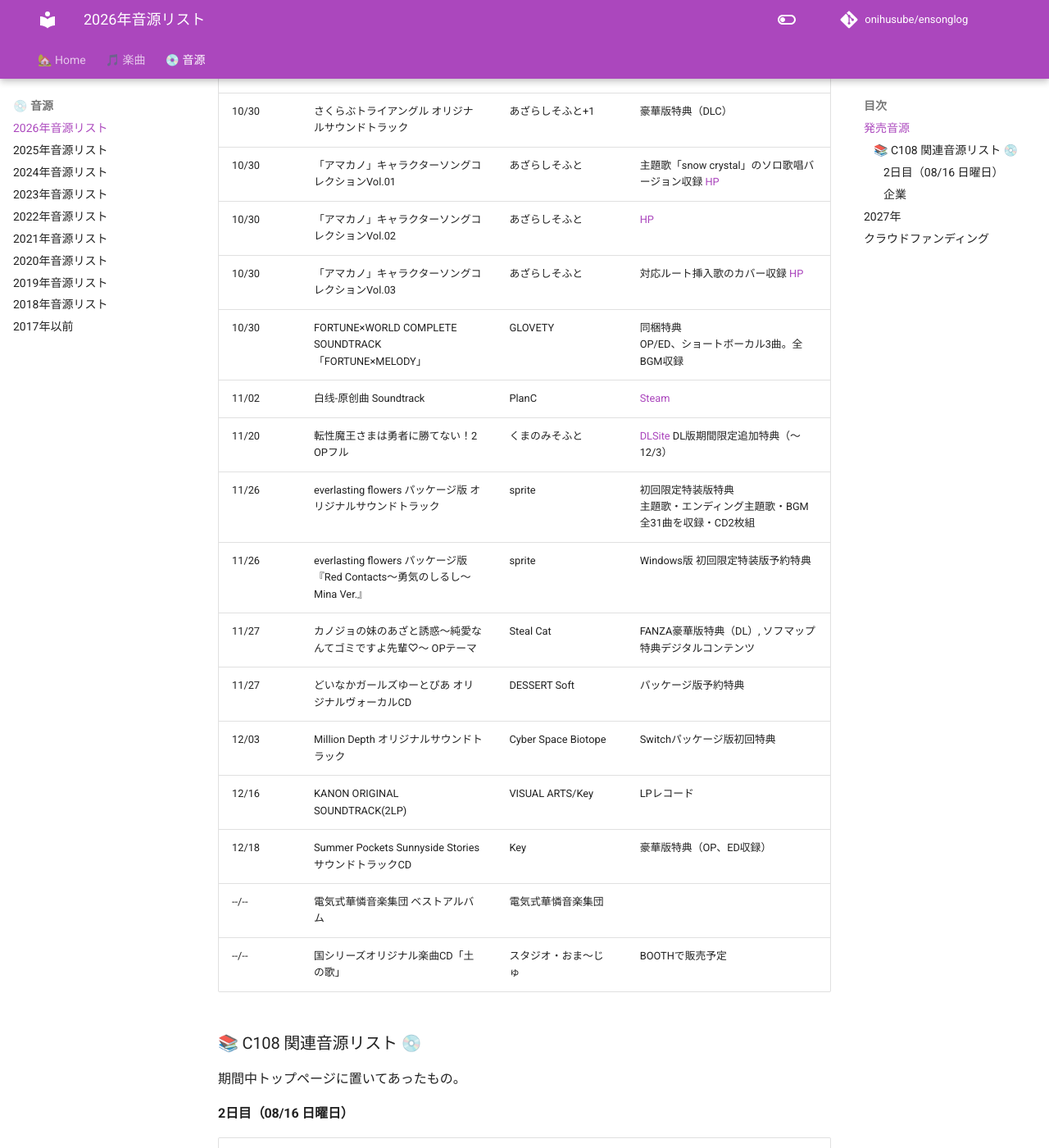
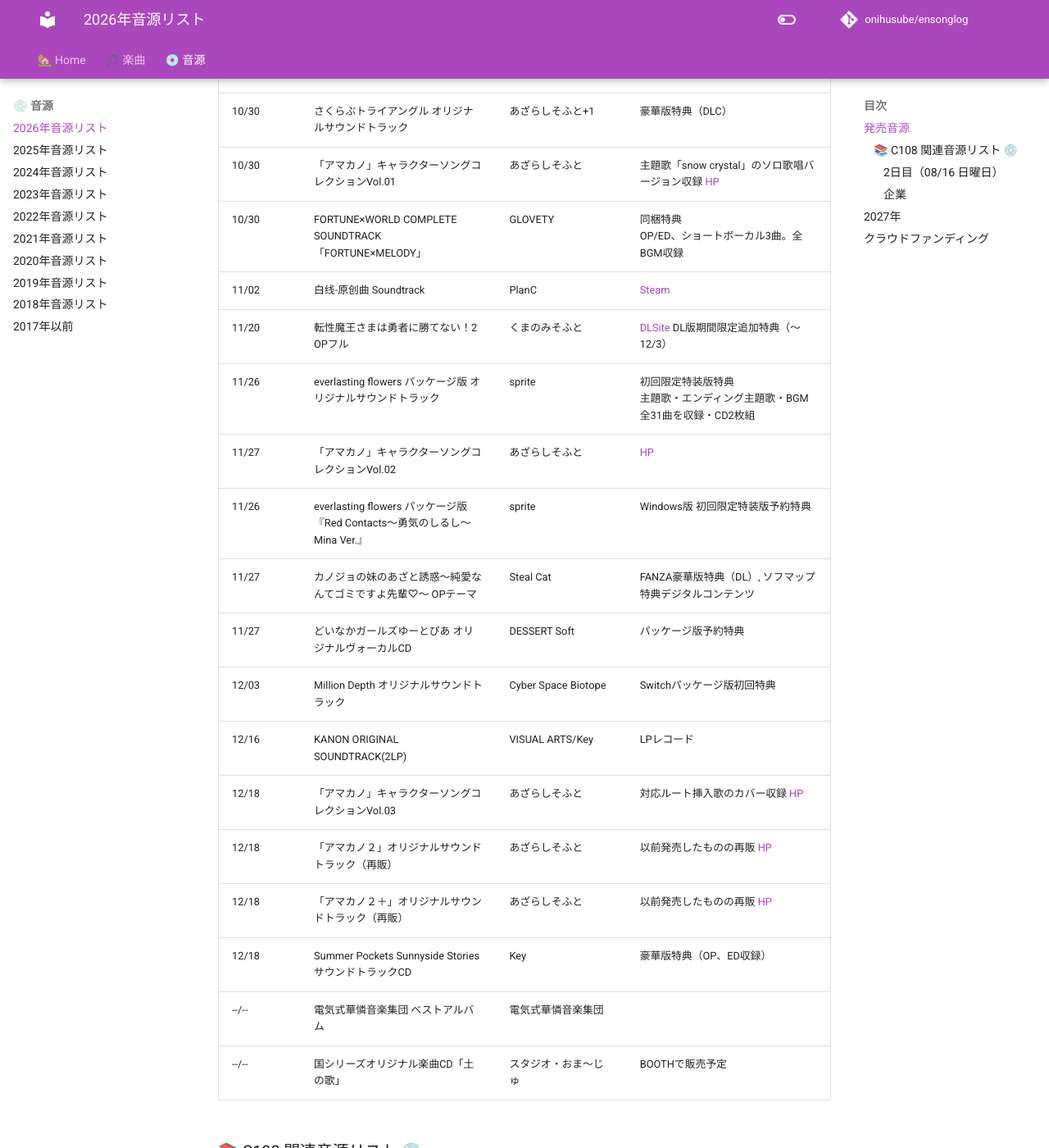
Before and after one commit to onihusube/ensonglog, an MkDocs documentation site: the page built from docs/2026/音源.md, in a window 1280 px wide and 1400 px high, scrolled down 15393 px. Shown: the whole window at 82% size. Built offline with MkDocs 1.6.1 and Material for MkDocs 9.7.7, drawn with Linux system fonts in a browser that asks for light colours; comment, search, counter and statistics services are not loaded; some of the changed text lies outside the part shown.

Commit message:
あざらし音源追記と修正

```diff
--- a/docs/2026/音源.md
+++ b/docs/2026/音源.md
@@ -222,17 +222,19 @@
 | 10/30 | 旭光のマリアージュ サウンドトラック | ensemble | 天獄のヴィネア DX旭天パック特典 |
 | 10/30 | さくらぶトライアングル オリジナルサウンドトラック | あざらしそふと+1 | 豪華版特典（DLC） |
 | 10/30 | 「アマカノ」キャラクターソングコレクションVol.01 | あざらしそふと | 主題歌「snow crystal」のソロ歌唱バージョン収録 [HP](https://www.e-nexton.jp/?fc=0202&pu=2759) |
-| 10/30 | 「アマカノ」キャラクターソングコレクションVol.02 | あざらしそふと | [HP](https://www.e-nexton.jp/?fc=0202&pu=2760) |
-| 10/30 | 「アマカノ」キャラクターソングコレクションVol.03 | あざらしそふと | 対応ルート挿入歌のカバー収録 [HP](https://www.e-nexton.jp/?fc=0202&pu=2761) |
 | 10/30 | FORTUNE×WORLD COMPLETE SOUNDTRACK「FORTUNE×MELODY」 | GLOVETY | 同梱特典 </br> OP/ED、ショートボーカル3曲。全BGM収録 |
 | 11/02 | 白线-原创曲 Soundtrack | PlanC | [Steam](https://store.steampowered.com/app/5281560/%E7%99%BD%E7%BA%BF%E5%8E%9F%E5%88%9B%E6%9B%B2_Soundtrack/) |
 | 11/20 | 転性魔王さまは勇者に勝てない！2 OPフル | くまのみそふと | [DLSite](https://www.dlsite.com/pro/work/=/product_id/VJ01006864.html) DL版期間限定追加特典（～12/3） |
 | 11/26 | everlasting flowers パッケージ版 オリジナルサウンドトラック | sprite | 初回限定特装版特典 </br> 主題歌・エンディング主題歌・BGM全31曲を収録・CD2枚組 |
+| 11/27 | 「アマカノ」キャラクターソングコレクションVol.02 | あざらしそふと | [HP](https://www.e-nexton.jp/?fc=0202&pu=2760) |
 | 11/26 | everlasting flowers パッケージ版 『Red Contacts〜勇気のしるし〜 Mina Ver.』 | sprite | Windows版 初回限定特装版予約特典 |
 | 11/27 | カノジョの妹のあざと誘惑～純愛なんてゴミですよ先輩♡～ OPテーマ | Steal Cat | FANZA豪華版特典（DL）, ソフマップ特典デジタルコンテンツ |
 | 11/27 | どいなかガールズゆーとぴあ オリジナルヴォーカルCD | DESSERT Soft | パッケージ版予約特典 |
 | 12/03 | Million Depth オリジナルサウンドトラック | Cyber Space Biotope | Switchパッケージ版初回特典 |
 | 12/16 | KANON ORIGINAL SOUNDTRACK(2LP) | VISUAL ARTS/Key | LPレコード |
+| 12/18 | 「アマカノ」キャラクターソングコレクションVol.03 | あざらしそふと | 対応ルート挿入歌のカバー収録 [HP](https://www.e-nexton.jp/?fc=0202&pu=2761) |
+| 12/18 | 「アマカノ２」オリジナルサウンドトラック（再販） | あざらしそふと | 以前発売したものの再販 [HP](https://www.e-nexton.jp/?fc=0202&pu=2813) |
+| 12/18 | 「アマカノ２＋」オリジナルサウンドトラック（再販） | あざらしそふと | 以前発売したものの再販 [HP](https://www.e-nexton.jp/?fc=0202&pu=2814) |
 | 12/18 | Summer Pockets Sunnyside Stories サウンドトラックCD | Key | 豪華版特典（OP、ED収録） |
 | --/-- | 電気式華憐音楽集団 ベストアルバム | 電気式華憐音楽集団 |  |
 | --/-- | 国シリーズオリジナル楽曲CD「土の歌」 | スタジオ・おま～じゅ | BOOTHで販売予定 |
@@ -280,6 +282,8 @@
 |---|---|---|---|
 | 01/29 | Karanoshojo Jazz Arrange Album「Noir」 | Innocent Grey | Karanoshojo Complete Box Édition Limitée Noir 同梱特典 CD/LP </br> 予約期間2026/09/18～11/16 </br> [試聴1](https://x.com/twit_Gungnir/status/2117173761569067372) [試聴2](https://x.com/twit_Gungnir/status/2117445752914055588) |
 | 01/29 | 初恋BLUE 録り下し主題歌CD | LiLiM DARKNESS | ソフマップ特典 「淡い想いと幻想のFirst Love 藤崎紗矢香Ver.」収録 |
+| 01/29 | 初恋BLUE デジタルコンテンツ集 | LiLiM DARKNESS | 同梱特典 </br> 主題歌データ（ショートハイレゾ音源）、サウンドトラックデータ |
+| 01/29 | 初恋BLUE ボーカルソングCD | LiLiM DARKNESS | 同梱特典 </br> 主題歌full、ED2曲Midlength ver |
 
 ## クラウドファンディング
 
```
